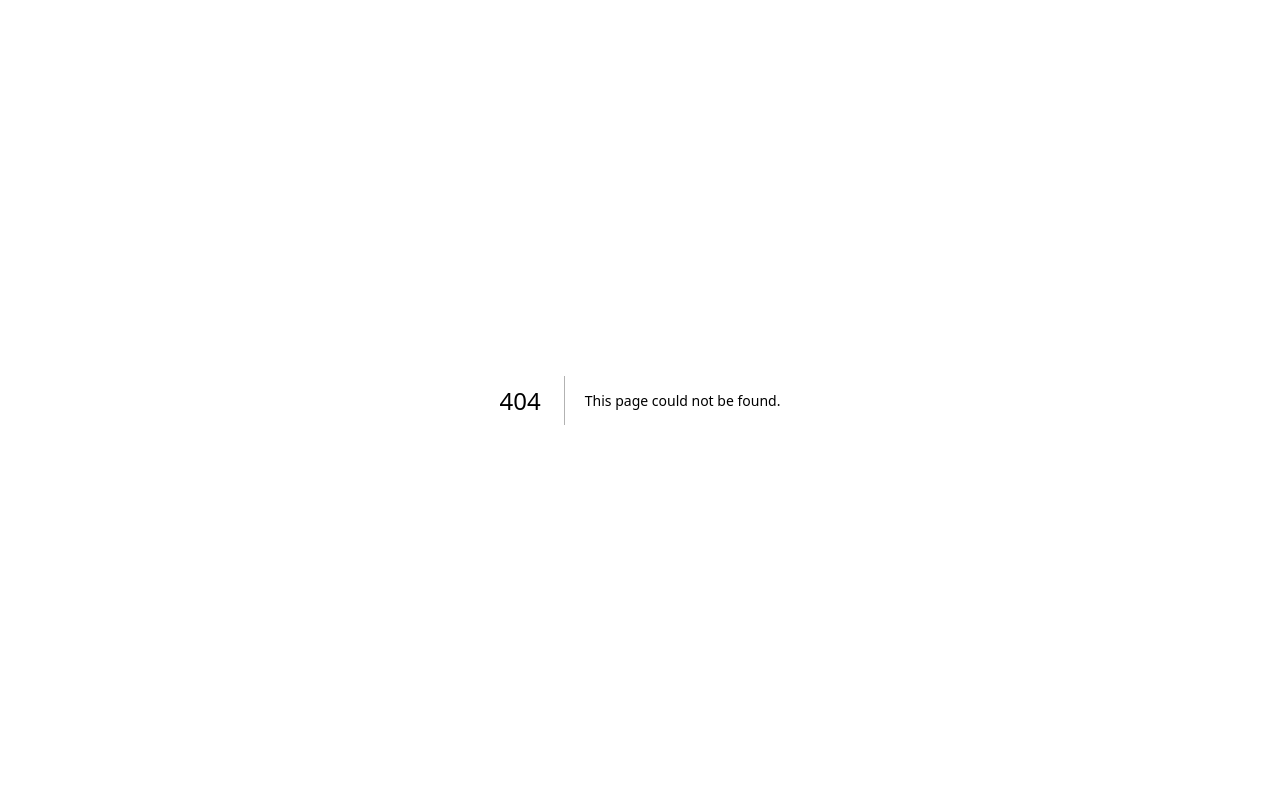
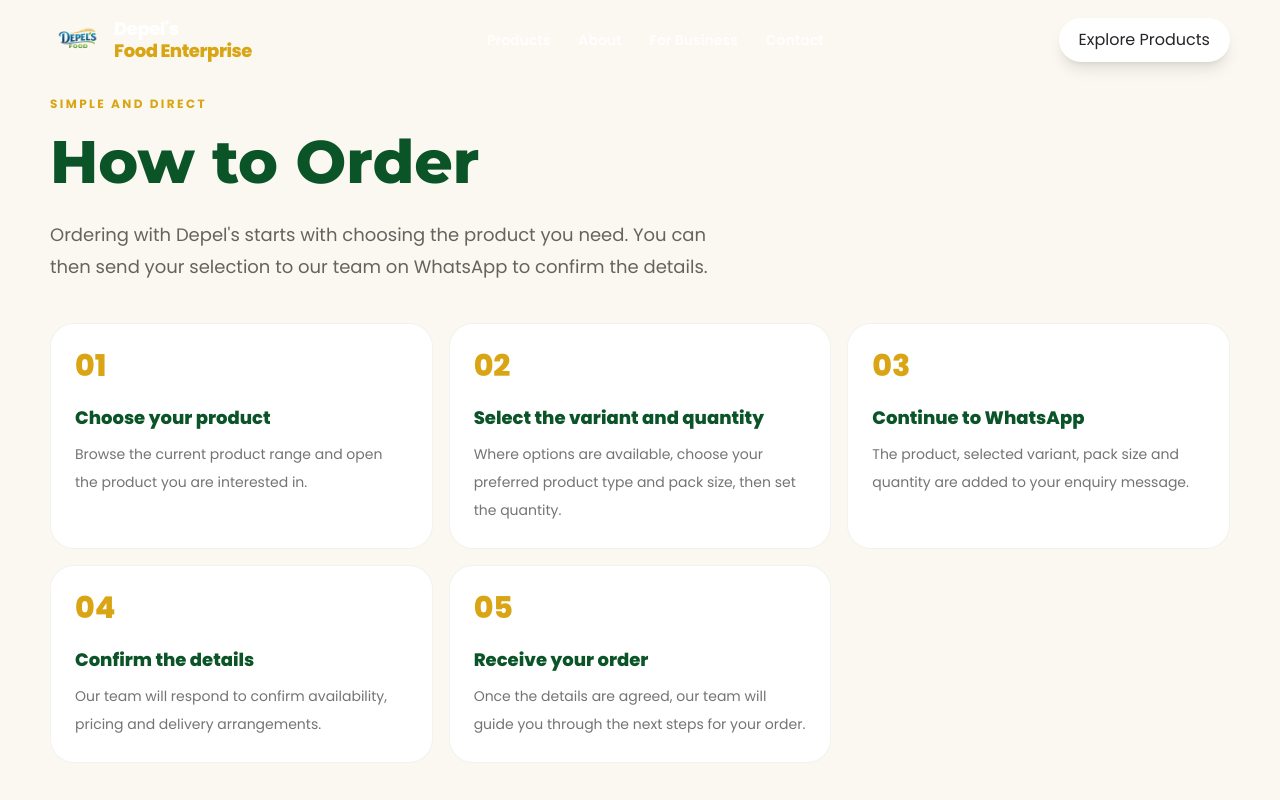
Before and after one commit to depelsfood/web, a Next.js app: page /how-to-order in a window 1280 px wide. Before the commit this address had no page. Shown: the top 800 px of the page. Built offline with nearby package versions, Linux system fonts and the light colour scheme.

Commit message:
Add How to Order page linked from homepage

```diff
--- /dev/null
+++ b/app/how-to-order/page.tsx
@@ -0,0 +1,26 @@
+import SiteHeader from "../../components/SiteHeader";
+import SiteFooter from "../../components/SiteFooter";
+
+const steps = [
+  ["01", "Choose your product", "Browse the current product range and open the product you are interested in."],
+  ["02", "Select the variant and quantity", "Where options are available, choose your preferred product type and pack size, then set the quantity."],
+  ["03", "Continue to WhatsApp", "The product, selected variant, pack size and quantity are added to your enquiry message."],
+  ["04", "Confirm the details", "Our team will respond to confirm availability, pricing and delivery arrangements."],
+  ["05", "Receive your order", "Once the details are agreed, our team will guide you through the next steps for your order."],
+];
+
+export const metadata = {
+  title: "How to Order",
+  description: "Learn how to choose Depel's Food Enterprise products and send an order enquiry through WhatsApp.",
+};
+
+export default function HowToOrderPage() {
+  return <main><SiteHeader />
+    <section className="bg-[var(--cream)] py-16 sm:py-24"><div className="container">
+      <p className="text-xs font-bold uppercase tracking-[0.2em] text-[var(--gold)]">Simple and direct</p>
+      <h1 className="mt-3 max-w-3xl font-[Montserrat] text-4xl font-extrabold leading-tight text-[var(--green-dark)] sm:text-6xl">How to Order</h1>
+      <p className="mt-5 max-w-2xl text-base leading-8 text-black/60 sm:text-lg">Ordering with Depel's starts with choosing the product you need. You can then send your selection to our team on WhatsApp to confirm the details.</p>
+      <div className="mt-10 grid gap-4 sm:grid-cols-2 lg:grid-cols-3">{steps.map(([number,title,description]) => <article key={number} className="rounded-[24px] border border-black/5 bg-white p-6"><span className="text-3xl font-extrabold text-[var(--gold)]">{number}</span><h2 className="mt-5 text-lg font-extrabold text-[var(--green-dark)]">{title}</h2><p className="mt-2 text-sm leading-7 text-black/55">{description}</p></article>)}</div>
+      <div className="mt-10 flex flex-col gap-3 sm:flex-row"><a href="/products" className="inline-flex justify-center rounded-full bg-[var(--green)] px-7 py-4 text-sm font-extrabold text-white">Browse Products →</a><a href="https://wa.me/2348162007086?text=Hello%20Depel%27s%20Food%20Enterprise%2C%20I%27d%20like%20help%20with%20an%20order." target="_blank" rel="noreferrer" className="inline-flex justify-center rounded-full border border-[var(--green)] px-7 py-4 text-sm font-extrabold text-[var(--green)]">Ask Us on WhatsApp</a></div>
+    </div></section><SiteFooter /></main>;
+}
```
